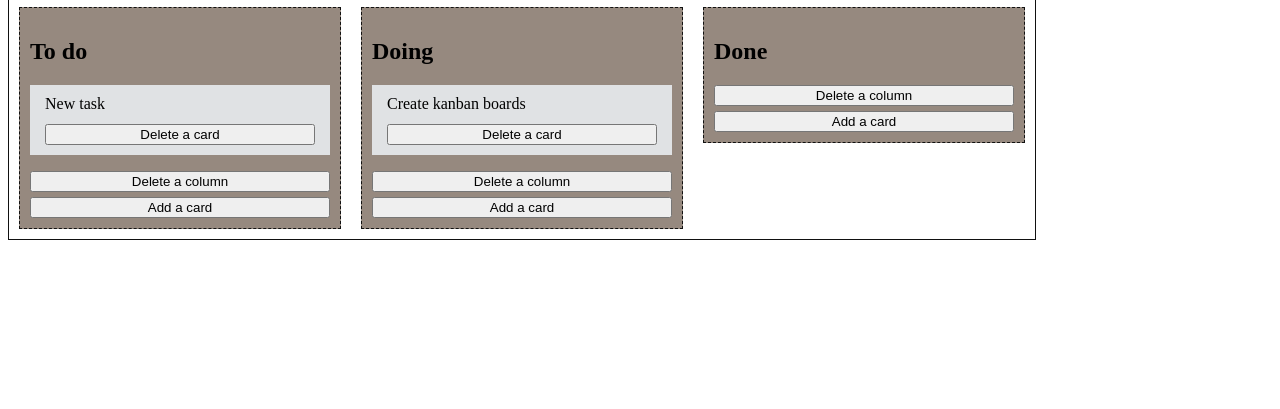
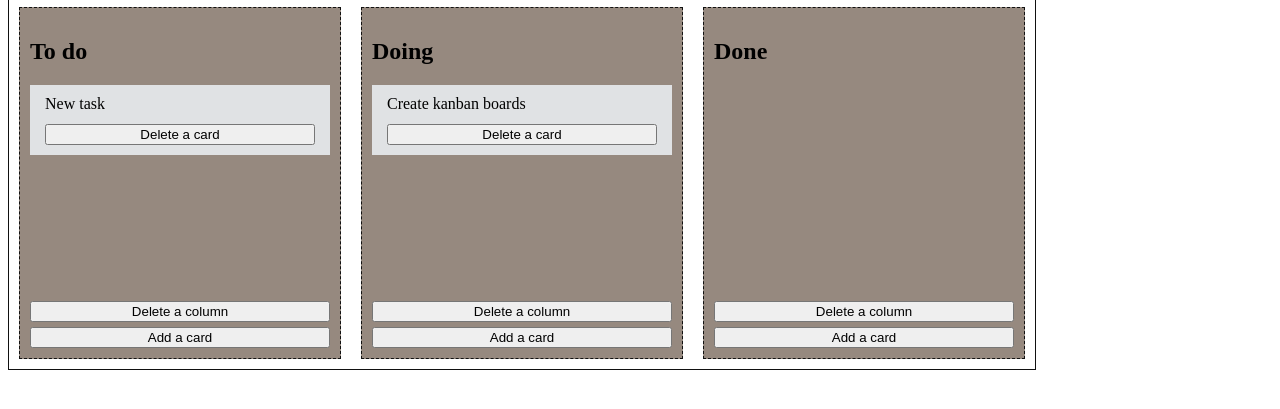
Before and after one commit to worksucks/Kanban, a plain HTML site: page index.html in a window 1280 px wide. Shown: the part 113-522 px from the top of the page. Drawn offline with nearby package versions, Linux system fonts and the light colour scheme.

Commit message:
Corrected style.css column-card-list min height

```diff
--- a/css/style.css
+++ b/css/style.css
@@ -22,6 +22,10 @@ h1 {
   margin: 10px;
   padding: 10px;
   background-color: #96897f;
+}
+
+.column-card-list {
+  min-height: 200px;
 }
 
 .column .btn-delete {
```
